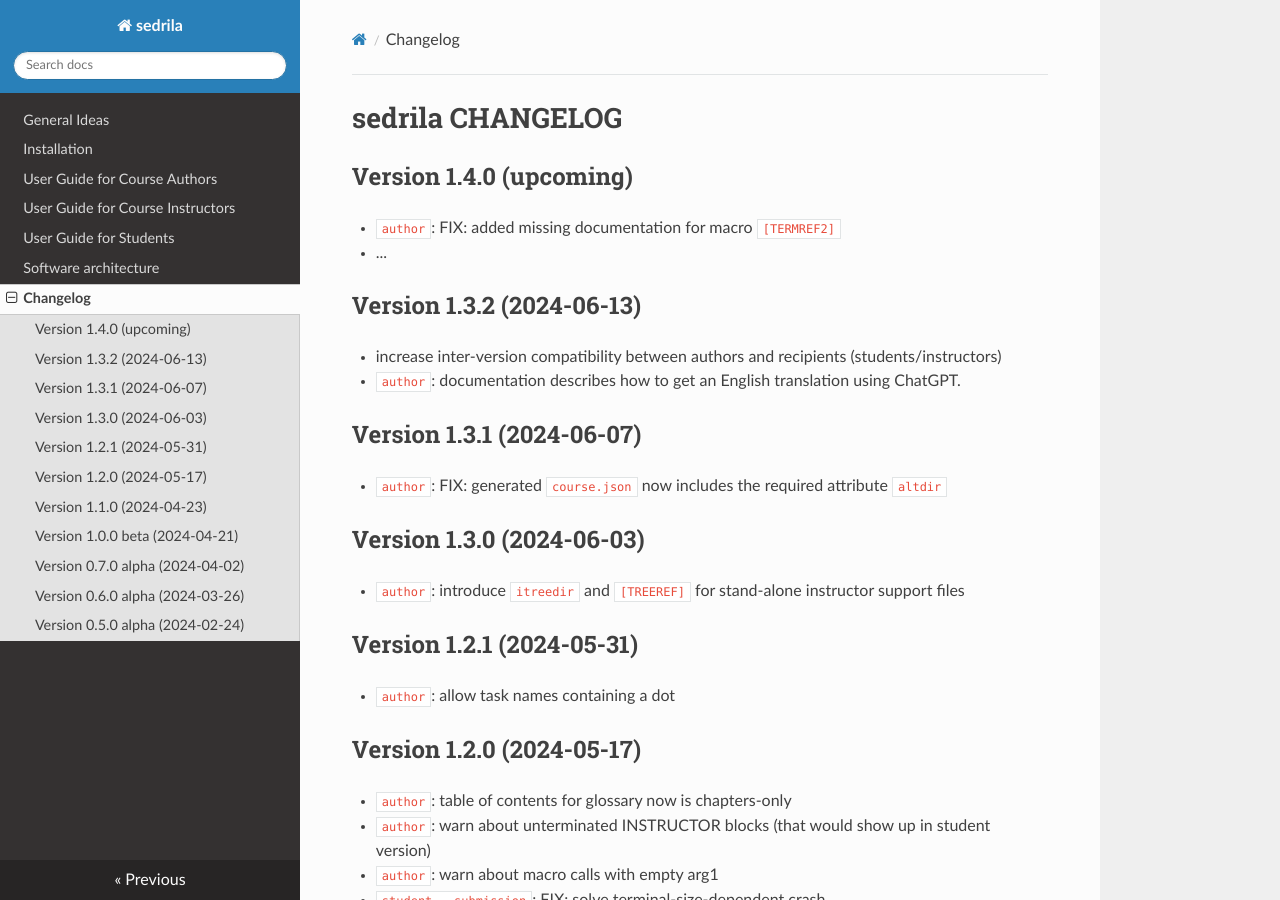
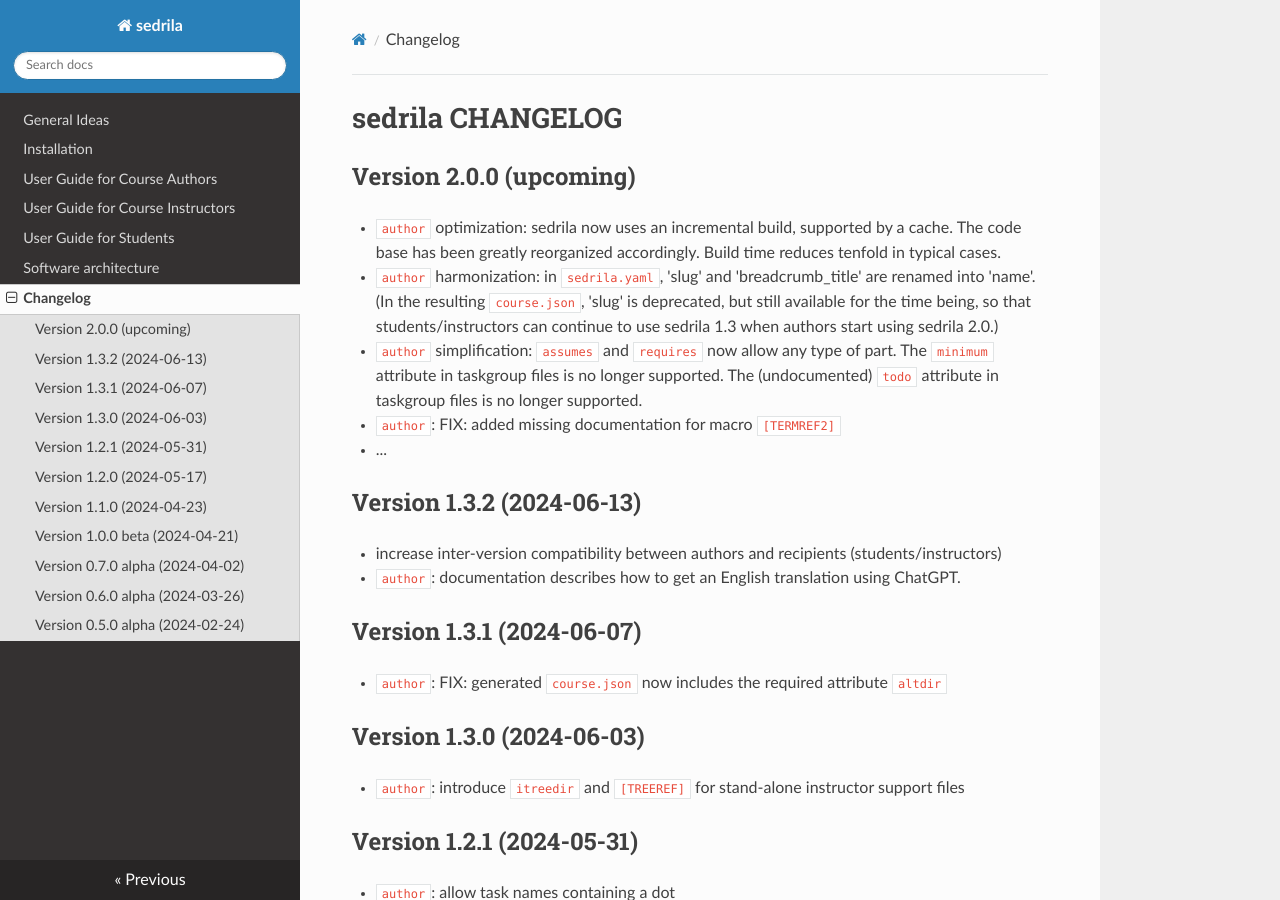
Before and after one commit to fubinf/sedrila, an MkDocs documentation site: the page built from docs/changelog.md, in a window 1280 px wide and 900 px high. Built offline with MkDocs 1.6.1, drawn with Linux system fonts in a browser that asks for light colours; nearby versions of some CDN libraries.

Commit message:
changelog.md: describe version 2.0

```diff
--- a/docs/changelog.md
+++ b/docs/changelog.md
@@ -2,7 +2,16 @@
 
 
 
-## Version 1.4.0 (upcoming)
+## Version 2.0.0 (upcoming)
+- `author` optimization: sedrila now uses an incremental build, supported by a cache.
+  The code base has been greatly reorganized accordingly.
+  Build time reduces tenfold in typical cases.
+- `author` harmonization: in `sedrila.yaml`, 'slug' and 'breadcrumb_title' are renamed into 'name'.
+  (In the resulting `course.json`, 'slug' is deprecated, but still available for the time being,
+  so that students/instructors can continue to use sedrila 1.3 when authors start using sedrila 2.0.)
+- `author` simplification: `assumes` and `requires` now allow any type of part.
+  The `minimum` attribute in taskgroup files is no longer supported.
+  The (undocumented) `todo` attribute in taskgroup files is no longer supported.
 - `author`: FIX: added missing documentation for macro `[TERMREF2]`
 - ...
 
```
